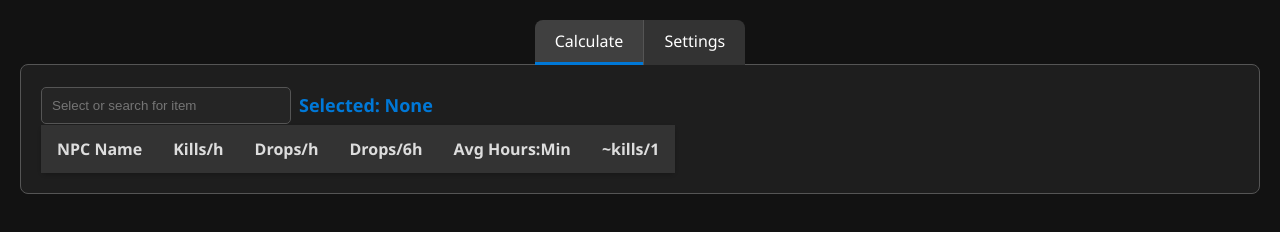
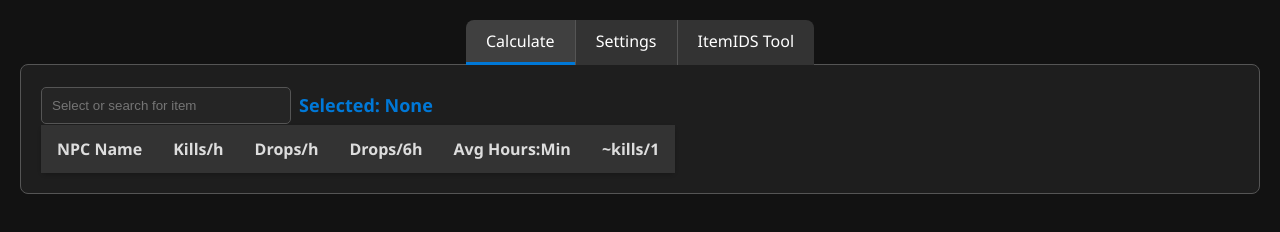
Before and after one commit to PoisedAsFk/my-web-page, a website with bundled scripts: page index.html in a window 1280 px wide. Built offline with nearby package versions, Linux system fonts and the light colour scheme.

Commit message:
Update index.html

```diff
--- a/index.html
+++ b/index.html
@@ -14,6 +14,10 @@
         <div class="tab-wrapper">
             <div id="calculateTab" class="tab active">Calculate</div>
             <div id="settingsTab" class="tab">Settings</div>
+            <a id="itemidslink" href="itemids.html" class="tab" style="
+    color: white;
+    text-decoration: none;
+">ItemIDS Tool</a>
         </div>
     </div>
 
```
